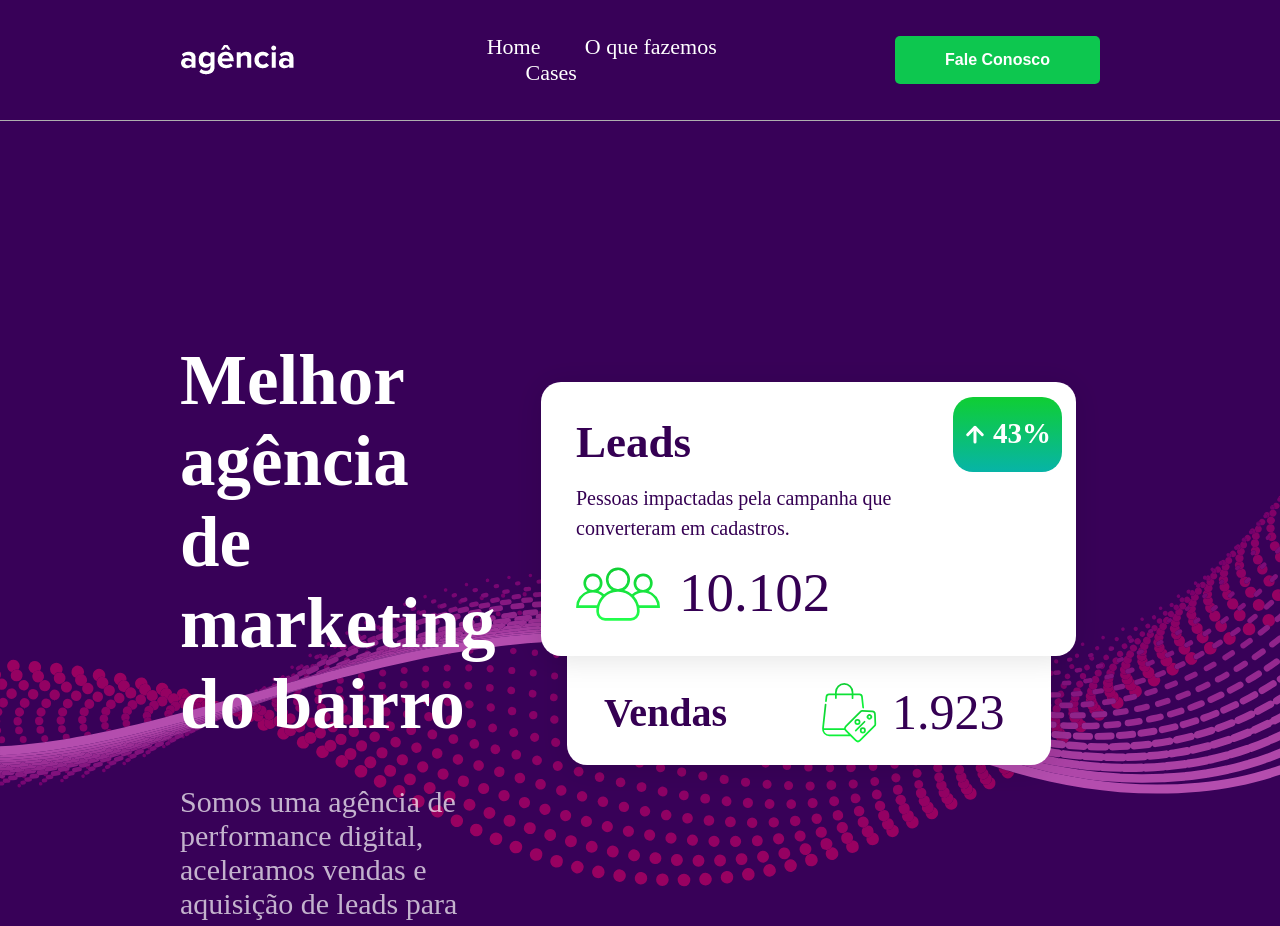
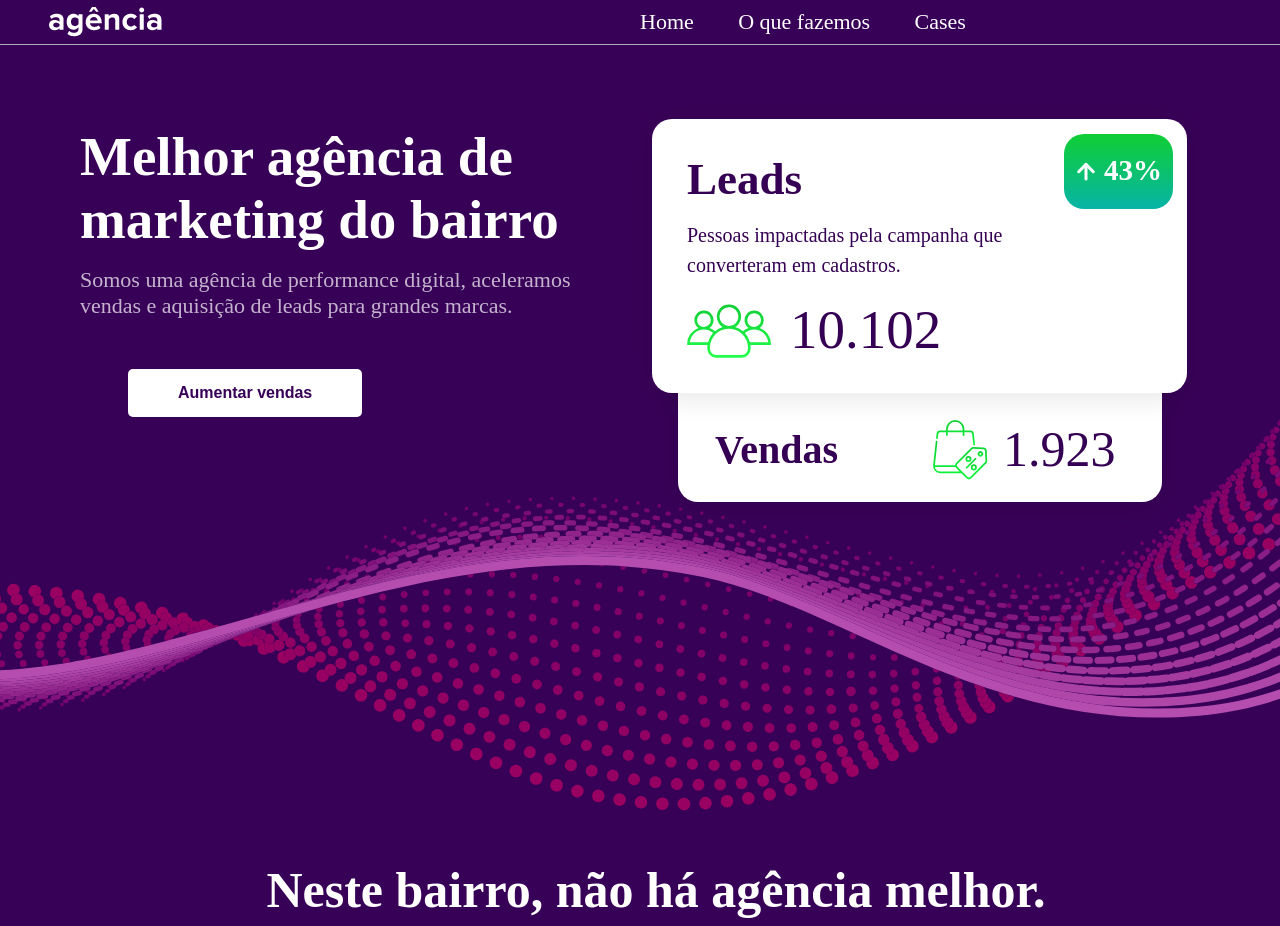
Before and after one commit to Marianadias503/Projeto-Next1, a Next.js app: page / in a window 1280 px wide. Shown: the top 926 px of the page. Built offline with nearby package versions, Linux system fonts and the light colour scheme.

Commit message:
responsividade em tablet e laptop

```diff
--- a/components/contato/contato.module.scss
+++ b/components/contato/contato.module.scss
@@ -23,6 +23,9 @@
         grid-template-columns: 1;
         gap: 15px ;
 
+    }
+    @include Tablet{
+      margin-bottom: 4rem;
     }
 }
 
@@ -80,6 +83,8 @@
             margin-top: 1rem;
         }
 
+
+
 }
 }
 
@@ -100,6 +105,20 @@
 
 
     }
+    @include Tablet{
+       margin-top: 7rem;
+        width: 80%;
+        margin-left: 2rem;
+
+
+    }
+    @include Laptop{
+        margin-top: 7rem;
+
+         margin-left: 2rem;
+
+
+     }
 
     input{
         @include Phone{
@@ -112,6 +131,9 @@
 
         }
 
+        @include Tablet{
+            width: 80%;
+        }
     }
 
 
@@ -183,4 +205,15 @@
         padding: 0 1rem;
         margin-left: 5rem;
     }
+    @include Tablet{
+
+        padding: 0 1rem;
+
+    }
+    @include Laptop{
+
+        padding: 0 1rem;
+        margin-bottom: 2rem;
+
+    }
 }
--- a/components/features/features.module.scss
+++ b/components/features/features.module.scss
@@ -48,16 +48,32 @@
         }
 
 
+
      }
 
      h1,p{
         @include Phone{
             width: 100%;
         }
+
+
+     }
+     h1,p{
+        @include Phone{
+            width: 100%;
+        }
+
+
      }
 
 
-}
+
+
+
+     }
+
+
+
 
 
 .features{
@@ -78,9 +94,11 @@
 
 
 .feature{
+    max-width: 509px;
+    max-height: 346px;
 
-    width: 509px;
-    height: 347px;
+    width: 100%;
+    height: 100%;
     padding: 32px 35px;
     background: $white-color;
     border-radius: 5px;
@@ -112,8 +130,7 @@
 
     }
     @include Phone{
-        width: 100%;
-        height: 100%;
+
         padding: 20px;
     }
 
--- a/components/footer/footer.module.scss
+++ b/components/footer/footer.module.scss
@@ -22,6 +22,9 @@
     @include Phone{
         margin-top: 2rem;
     }
+    @include Tablet{
+          margin-top: 3rem;
+    }
 }
 
 
@@ -44,6 +47,9 @@
         @include Phone{
             margin-top: -2rem;
         }
+        @include Tablet{
+            margin-top: 3rem;
+      }
 
     }
 
@@ -52,6 +58,9 @@
         font-size: 22px;
         color: $white-color;
     }
+    @include Tablet{
+        margin-top: 3rem;
+  }
     a{
        padding: 8px;
        justify-content: right;
@@ -102,6 +111,10 @@
     @include Phone{
         @include sizeMedium;
     }
+    @include Tablet{
+        margin-top: 1rem;
+        margin-left: -0.5rem;
+  }
 }
 .allRightReserved{
     padding: 6rem 0 1rem;
--- a/components/header/header.module.scss
+++ b/components/header/header.module.scss
@@ -21,7 +21,12 @@ justify-content: space-between;
     padding-top:  1rem;
     padding-bottom: 1rem;
  }
-
+ @include  Tablet{
+    grid-template-columns: repeat(2,1fr);
+ }
+ @include  Laptop{
+    grid-template-columns: repeat(2,1fr);
+ }
 }
 
 .menu {
@@ -42,6 +47,14 @@ justify-content: space-between;
     @include Phone{
         display: none;
        }
+       @include Tablet{
+        display: none;
+       }
+       @include Laptop{
+        display: none;
+       }
+
+
 
 
 }
--- a/components/welcome/welcome.module.scss
+++ b/components/welcome/welcome.module.scss
@@ -20,6 +20,9 @@
         grid-template-columns: 1fr;
         grid-template-rows: max-content;
     }
+    @include Tablet{
+       height: 100%;
+    }
 }
 
 .text{
@@ -33,6 +36,14 @@
 
         @include Phone{
             margin-left: 1rem;
+        }
+        @include Tablet{
+            margin-top: 3rem;
+            width: 100%;
+        }
+        @include Laptop{
+            margin-top: 5rem;
+            width: 100%;
         }
 
     }
@@ -60,6 +71,11 @@
     @include Phone{
         margin-left: 50px;
     }
+    @include Tablet{
+        width: 100%;
+        margin-left: 1rem;
+        margin-bottom: 1rem;
+    }
 
 }
 
@@ -73,6 +89,12 @@
         margin-top: 12rem;
         margin-left: -3rem
     }
+    @include Tablet{
+        margin-top: 3rem
+    }
+    @include Laptop{
+        margin-top: 2rem
+    }
 
 }
 
--- a/styles/mixins/fonts.scss
+++ b/styles/mixins/fonts.scss
@@ -12,6 +12,25 @@
 
     align-items:center;
 }
+@include Tablet{
+    font-size: 50px;
+    margin-top: 1rem;
+    margin-left: 2rem;
+    display: flex;
+    justify-content: left;
+
+    align-items:center;
+}
+@include Laptop{
+    font-size: 55px;
+    margin-top: 1rem;
+    margin-left: 2rem;
+    display: flex;
+    justify-content: left;
+
+    align-items:center;
+}
+
 
 }
 
@@ -21,13 +40,32 @@
 
 
     @include Phone{
-        font-size: 32px;
+        font-size: 55px;
         display: grid;
         grid-template-columns: repeat(2, 1fr);
         margin-top: 1rem;
         margin-bottom: -1rem;
         margin-left: 2rem;
     }
+    @include Tablet{
+        font-size: 45px;
+        margin-top: 1rem;
+        margin-left: 2rem;
+        display: flex;
+        justify-content: left;
+
+        align-items:center;
+    }
+    @include Laptop{
+        font-size: 50px;
+        margin-top: 1rem;
+        margin-left: 2rem;
+        display: flex;
+        justify-content: left;
+
+        align-items:center;
+    }
+
 }
 @mixin sizeMedium{
     font-size: 41px;
@@ -55,6 +93,24 @@
     @include Phone{
         font-size: 1rem;
     }
+    @include Tablet{
+        font-size:28px;
+        margin-top: 1rem;
+        margin-left: 2rem;
+        display: flex;
+        justify-content: left;
+
+        align-items:center;
+    }
+    @include Laptop{
+        font-size: 22px;
+        margin-top: 1rem;
+        margin-left: 2rem;
+        display: flex;
+        justify-content: left;
+
+        align-items:center;
+    }
 }
 @mixin sizeSmall{
     font-size: 22px;
@@ -63,6 +119,24 @@
 
     @include Phone{
         font-size: 11px;
+    }
+    @include Tablet{
+        font-size:15px;
+        margin-top: 1rem;
+        margin-left: 2rem;
+        display: flex;
+        justify-content: left;
+
+        align-items:center;
+    }
+    @include Laptop{
+        font-size: 18px;
+        margin-top: 1rem;
+        margin-left: 2rem;
+        display: flex;
+        justify-content: left;
+
+        align-items:center;
     }
 }
 
--- a/styles/mixins/padding.scss
+++ b/styles/mixins/padding.scss
@@ -10,5 +10,11 @@
      @include  Phone{
         padding: 0 1rem;
      }
+     @include  Tablet{
+      padding: 0 2rem;
+   }
+   @include  Laptop{
+      padding: 0 3rem;
+   }
 
 }
--- a/styles/mixins/responsive.scss
+++ b/styles/mixins/responsive.scss
@@ -10,3 +10,27 @@
 }
 
 }
+
+
+@mixin Tablet {
+
+    @media screen and (max-width:950px) and (min-width:601px) {
+
+        @content;
+
+
+    }
+
+    }
+
+
+    @mixin Laptop {
+
+        @media screen and (max-width:1500px) and (min-width:951px) {
+
+            @content;
+
+
+        }
+
+        }
```
